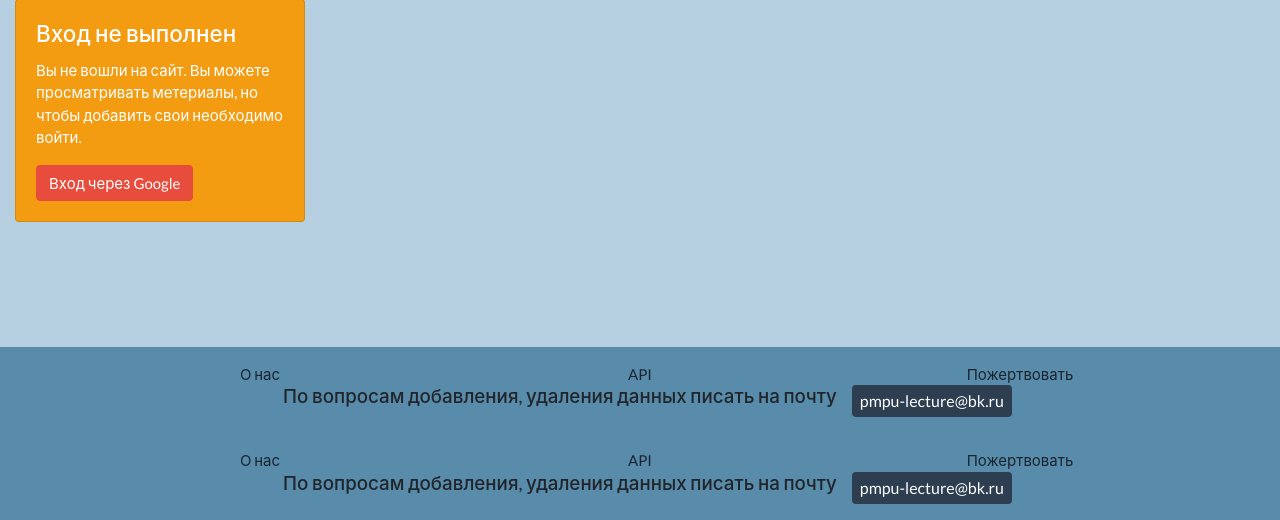
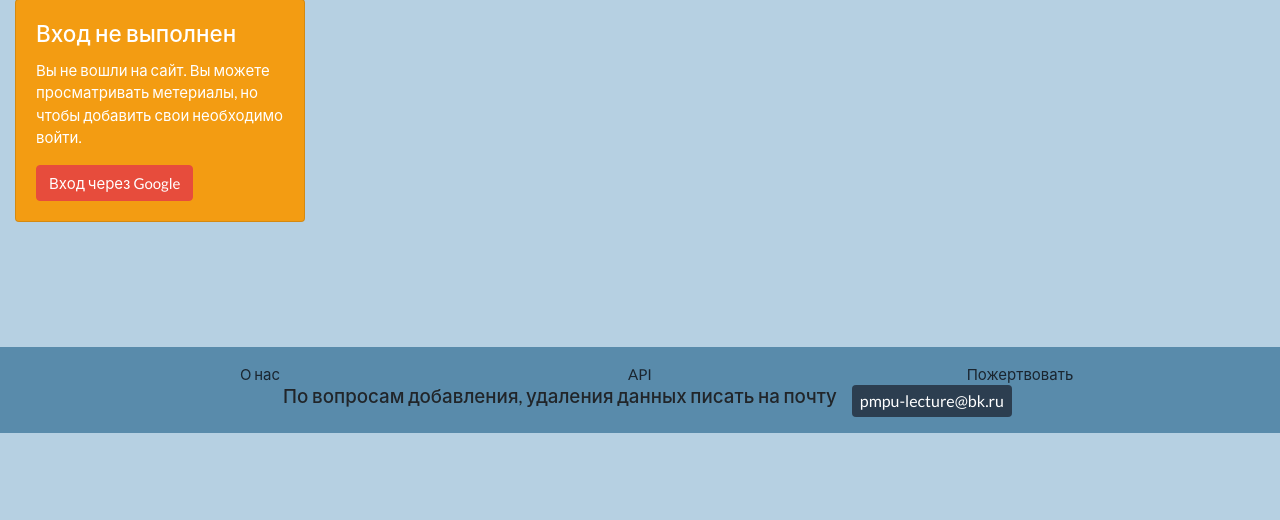
Before and after one commit to PMPUlecture/PMPUlecture, a Django app: page / in a window 1280 px wide. Shown: the part 367-887 px from the top of the page. After the commit the page ends 800 px from the top, so only its background shows below. Run offline with Django 3.2, Linux system fonts and the light colour scheme; data that the repository does not hold is empty; some libraries are stand-ins or nearby versions.

Commit message:
Delete extra footer

```diff
--- a/main/templates/index.html
+++ b/main/templates/index.html
@@ -35,21 +35,6 @@
     <body class="d-flex flex-column" style="background-color: #B6D0E2;">
 
     <div id="app" class="d-block flex-grow-1 mb-2"></div>
-    <footer class="pt-3 pb-3 mt-auto" style="background-color: #598bab;">
-      <div class="container">
-        <div class="row" id="footer">
-            <a href="/about" class="col-lg row-cols-1 text-center">О нас</a>
-            <a href="https://github.com/PMPUlecture/PMPUlecture/blob/for_deploy/README.md" class="col-lg row-cols-1 text-center" target="_blank">API</a>
-            <a href="/funding" class="col-lg row-cols-1 text-center">Пожертвовать</a>
-        </div>
-        <div class="row d-flex justify-content-center">
-          <p class="h5 col-lg row-cols-lg-1" style="max-width: max-content">По вопросам добавления, удаления данных писать на почту</p>
-          <div class="rounded bg-primary p-1 pl-2 pr-2 text-white col-lg row-cols-lg-1" style="font-size: medium; max-width: max-content">
-            pmpu-lecture@bk.ru
-          </div>
-        </div>
-      </div>
-    </footer>
     <!-- built files will be auto injected -->
 
     <!-- bootstrap init -->
```
